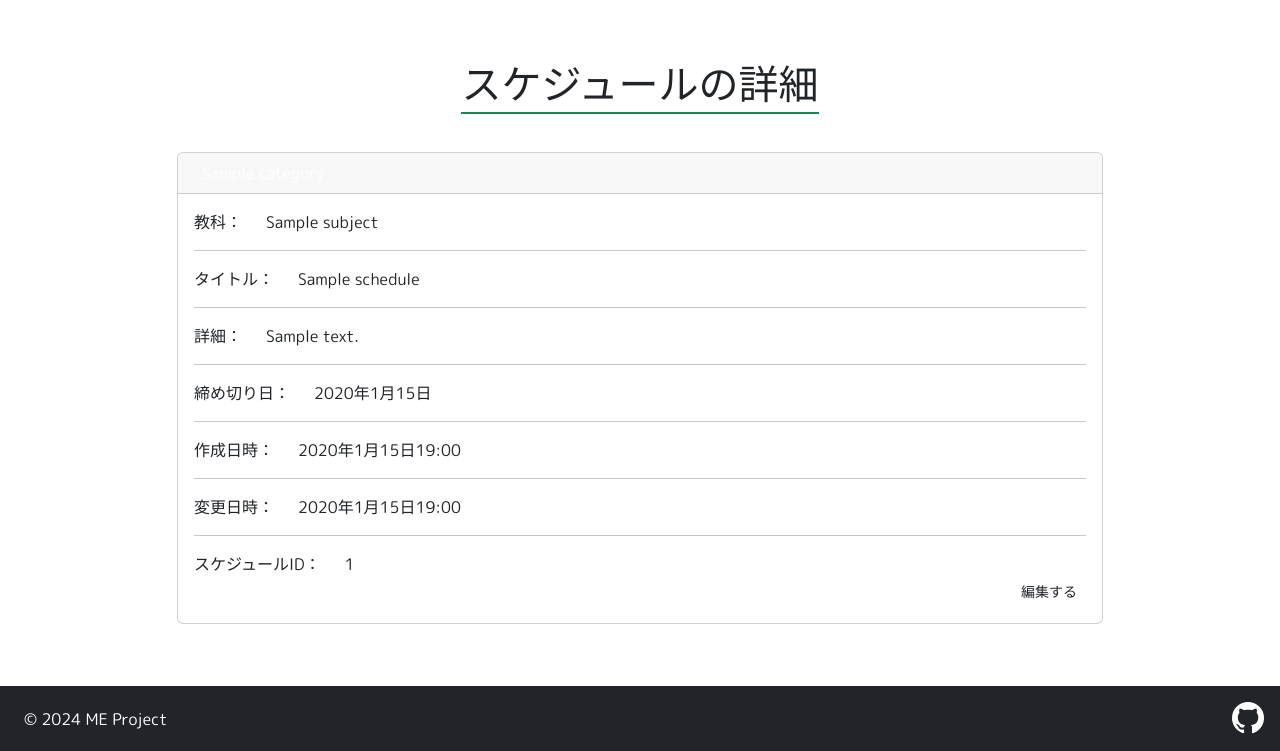
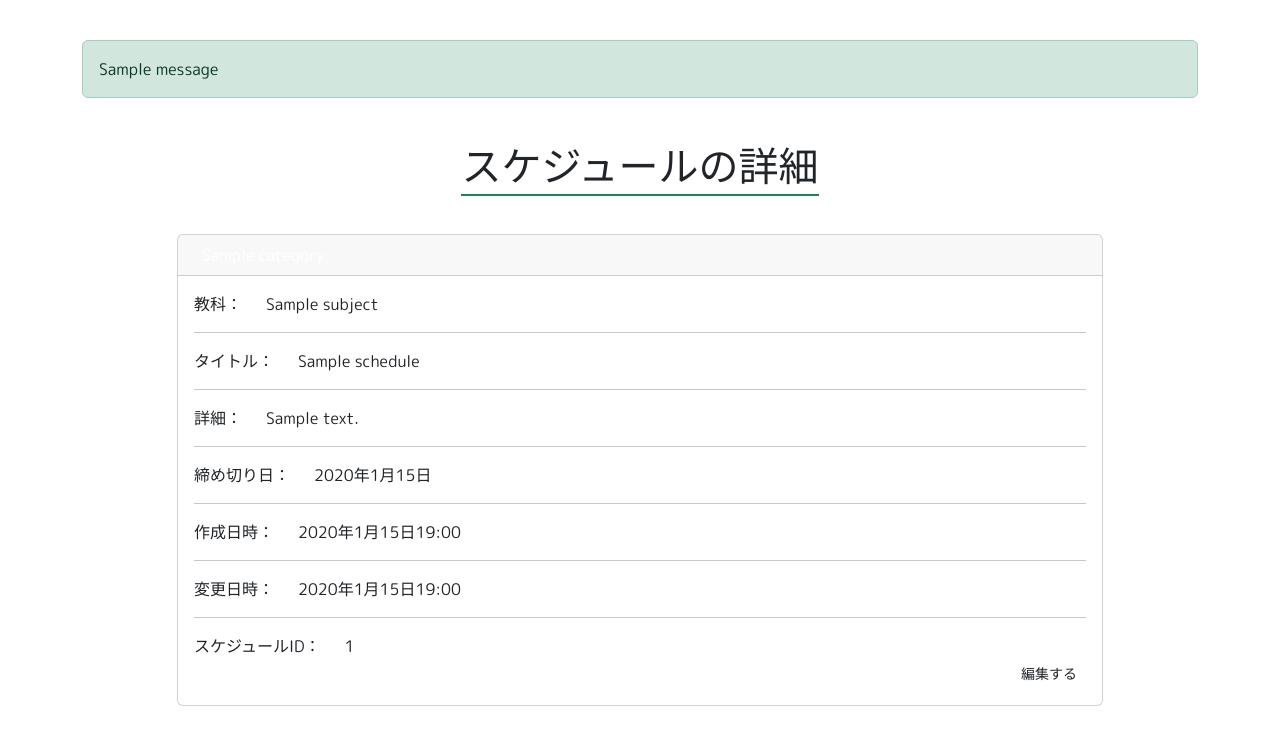
Before and after one commit to arcsino/meproject, a Django app: page /reminder/schedules/detail/1/ in a window 1280 px wide. Shown: the part 110-861 px from the top of the page. Run offline with Django 5.2, Linux system fonts and the light colour scheme; a user stored in the database is signed in; tables that the repository leaves empty hold one stand-in row (values such as "Sample post"); one stand-in notice (Sample message) is shown.

Commit message:
templates

```diff
--- a/templates/base/_alert.html
+++ b/templates/base/_alert.html
@@ -1,10 +1,10 @@
-{% if massages %}
+{% if messages %}
 <div class="container">
-    <div class="row justify-content-center text-center py-5">
-        <div class="col-md-10 align-self-center">
-            <ul class="messages">
+    <div class="row justify-content-center pt-4">
+        <div class="col align-self-center">
+            <ul class="messages list-unstyled mb-0">
                 {% for message in messages %}
-                <li {% if message.tags %}class="{{ message.tags }}"{% endif %}>
+                <li {% if message.tags %}class="{{ message.tags }} mb-0"{% endif %}>
                     {{ message }}
                 </li>
                 {% endfor %}
--- a/templates/reminder/schedule_detail.html
+++ b/templates/reminder/schedule_detail.html
@@ -2,7 +2,7 @@
 
 {% block title %}Schedule Detail{% endblock %}
 
-{% block content %}
+{% block header %}
 <!-- breadcrumb -->
 <nav style="--bs-breadcrumb-divider: '>';" aria-label="breadcrumb">
     <ol class="breadcrumb p-3 bg-light rounded-2">
@@ -13,7 +13,11 @@
 </nav>
 <!-- breadcrumb -->
 
-<!-- detail -->
+    {% include 'base/_alert.html' %}
+
+{% endblock %}
+
+{% block content %}
 <div class="container">
     <div class="row justify-content-center pb-5">
         <div class="col-md-10 align-self-center">
@@ -67,7 +71,7 @@
                         <div class="btn-group">
                             {% for c in categories %}
                                 {% if object.category.name == c.name %}
-                                <a href="#" class="btn btn-sm btn-outline-{{ c.bs_color }}">編集する</a>
+                                <a href="{% url 'reminder:schedule_update' object.pk %}" class="btn btn-sm btn-outline-{{ c.bs_color }}">編集する</a>
                                 {% endif %}
                             {% endfor %}
                         </div>
--- a/templates/reminder/schedule_list.html
+++ b/templates/reminder/schedule_list.html
@@ -4,12 +4,13 @@
 
 {% block header %}
 
+    {% include 'base/_breadcrumb.html' %}
+
     {% include 'base/_alert.html' %}
 
 {% endblock %}
 
 {% block content %}
-{% include 'base/_breadcrumb.html' %}
 <div class="container">
     <div class="row justify-content-center pb-5">
         <div class="col-md-10 align-self-center">
@@ -67,7 +68,7 @@
                                         {% endif %}
                                         <div class="btn-group">
                                             <a href="{% url 'reminder:schedule_detail' s.pk %}" class="btn btn-sm btn-outline-{{ c.bs_color }}">もっと見る</a>
-                                            <a href="#" class="btn btn-sm btn-outline-{{ c.bs_color }}">編集する</a>
+                                            <a href="{% url 'reminder:schedule_update' s.pk %}" class="btn btn-sm btn-outline-{{ c.bs_color }}">編集する</a>
                                         </div>
                                     </div>
                                 </div>
```
Also changed, not shown: templates/reminder/schedule_update.html (added, +52 -0 lines).
